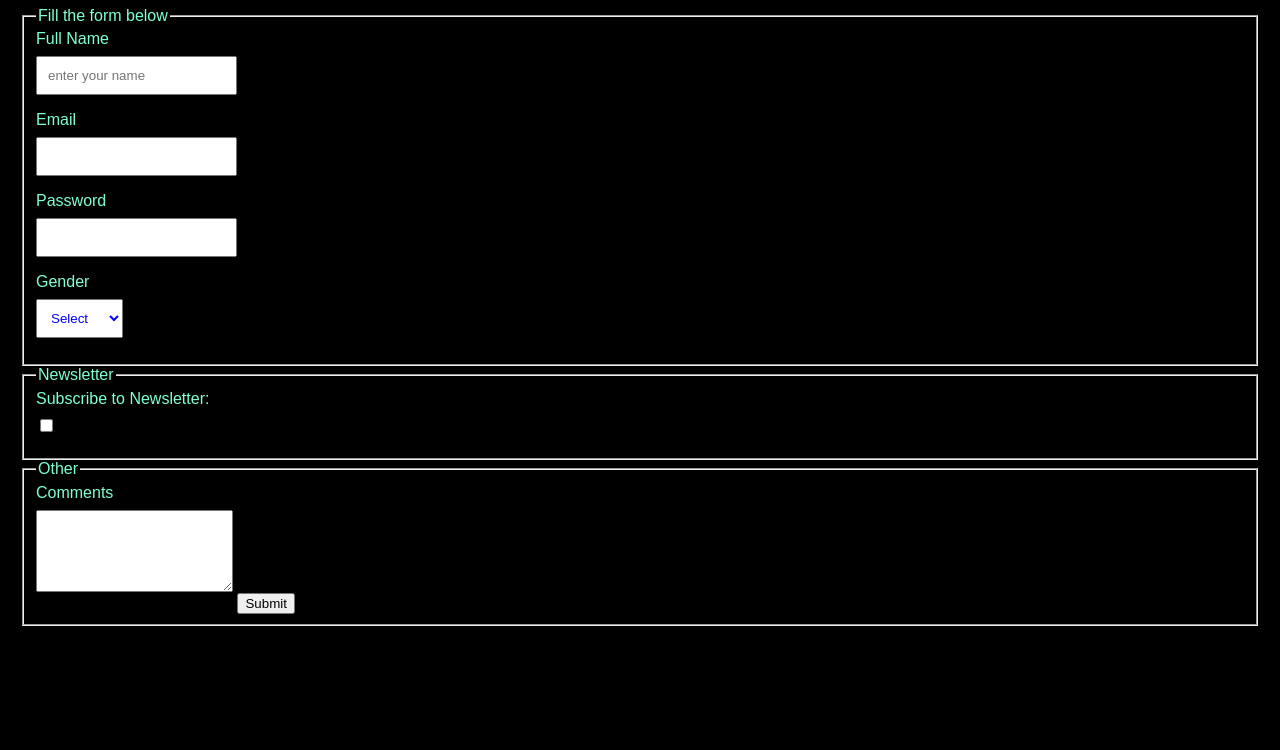
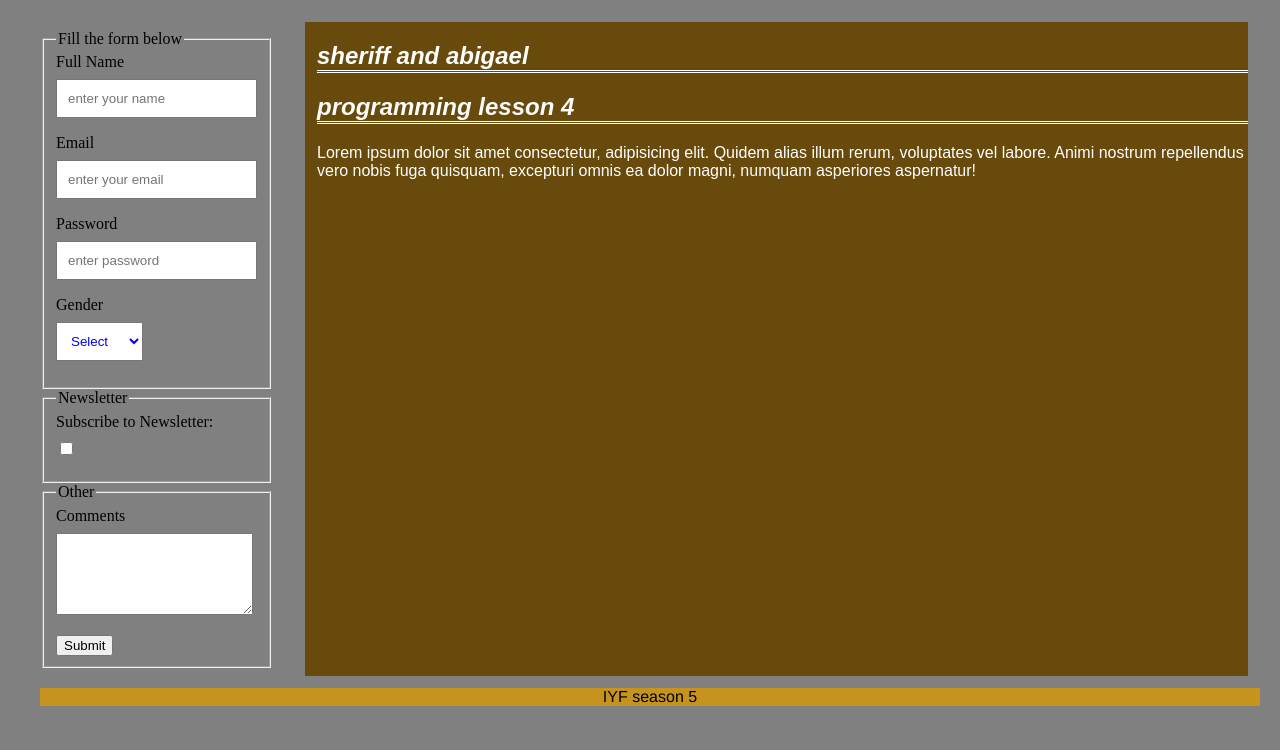
Before and after one commit to AbbyRu/super-duper-invention, a plain HTML site: page index.html in a window 1280 px wide. Shown: the part 73-823 px from the top of the page. After the commit the page ends 800 px from the top, so only its background shows below. Drawn offline with Linux system fonts and the light colour scheme.

Commit message:
changes to index file

```diff
--- a/index.html
+++ b/index.html
@@ -1,6 +1,7 @@
 <!DOCTYPE html>
 <html lang="en-US">
     <head>
+        <link rel="stylesheet" href="styles.css">
           <meta charset="UTF-8">
           <meta name="viewport" content="width=device-width", initial-scale=1.0>
           <meta name="author" content="Abigael Amuruon">
@@ -8,45 +9,26 @@
           <title>Form With Semantic HTML</title>
           <style>
             /* Styles */
-            body{
-                font-family: Arial, sans-serif;
-                margin: 20px;
-                border-style: hidden;
-                color: aquamarine;
-                background-color:black ;
-            }
-            form{
 
-                margin-bottom:10%;
-                border-style: none;
-
-            }
-            label{
-                display:block;
-                margin-bottom:8px;
-            }
-            input,
-            select,
-            textarea {
-                padding: 10px;
-                margin-bottom: 16px;
-                color:blue
-            }
 
             </style>
     </head>
 
     <body>
+        <header>
         <h1>Form With Semantic HTML</h1>
+        </header>
+        <div class="container">
+            <main>
                 <form>
                     <fieldset>
                         <legend>Fill the form below</Legend>
                         <label for="fullName">Full Name</label>
                         <input class="text" id="fullName" name="fullName" placeholder="enter your name" required>
                         <label for="email">Email</label>
-            <input type="email" id="email" name="email" required>
+                        <input type="email" id="email" name="email" placeholder="enter your email" required>
                         <label for="password">Password</label>
-            <input type="password" id="password" name="password" required>
+                        <input type="password" id="password" name="password" placeholder="enter password" required>
                         <label for="gender">Gender</label>
                         <select id="gender" name="gender">
                             <option value='Select'>Select</option>
@@ -70,6 +52,16 @@
                     </fieldset>
 
                 </form>
+            </main>
+            <aside>
+                <h1><em>sheriff and abigael</em></h1>
+                <h2><em>programming lesson 4</em></h2>
+                <p>Lorem ipsum dolor sit amet consectetur, adipisicing elit. Quidem alias illum rerum, voluptates vel labore. Animi nostrum repellendus vero nobis fuga quisquam, excepturi omnis ea dolor magni, numquam asperiores aspernatur!</p>
 
+            </aside>
+
+
+        </div>
+        <footer>IYF season 5</footer>
     </body>
 </html>
--- a/styles.css
+++ b/styles.css
@@ -0,0 +1,70 @@
+body{
+    font-family: Arial, sans-serif;
+    margin: 20px;
+    border-style: hidden;
+    color: black;
+    background-color:gray ;
+}
+form{
+    font-size: 16px;
+    font-family:'Times New Roman', Times, serif;
+    margin-bottom:10%;
+    border-style: none;
+    margin: 20px;
+    color: black;
+    text-align: left;
+
+}
+label{
+    display:block;
+    margin-bottom:8px;
+}
+input,
+select,
+textarea {
+    padding: 10px;
+    margin-bottom: 16px;
+    color:blue
+}
+.container{
+    color: rgb(102, 255, 0);
+    display: flex;
+
+}
+main{
+    display: flex;
+    flex: 5;
+}
+footer{
+    justify-content: center;
+    text-align: center;
+    font-family: 'Franklin Gothic Medium';
+    margin-left: 20px;
+    background-color: #c6941e;
+    border: auto;
+}
+aside{
+
+    background-color: rgb(103, 74, 12);
+    margin: 12px;
+    padding-left: 12px;
+}
+p {
+    color: rgb(255, 255, 255);
+    text-decoration: dotted;
+}
+
+h1 {
+    color: rgb(255, 255, 255);
+    border-bottom: 3px double rgb(255, 255, 255);
+}
+
+h2{
+    color: rgb(255, 252, 252);
+
+    border-bottom: 3px double rgb(255, 255, 255);
+}
+
+head {
+    border: 10px;
+}
```
Lines whose indentation alone changed are shown as unchanged.
